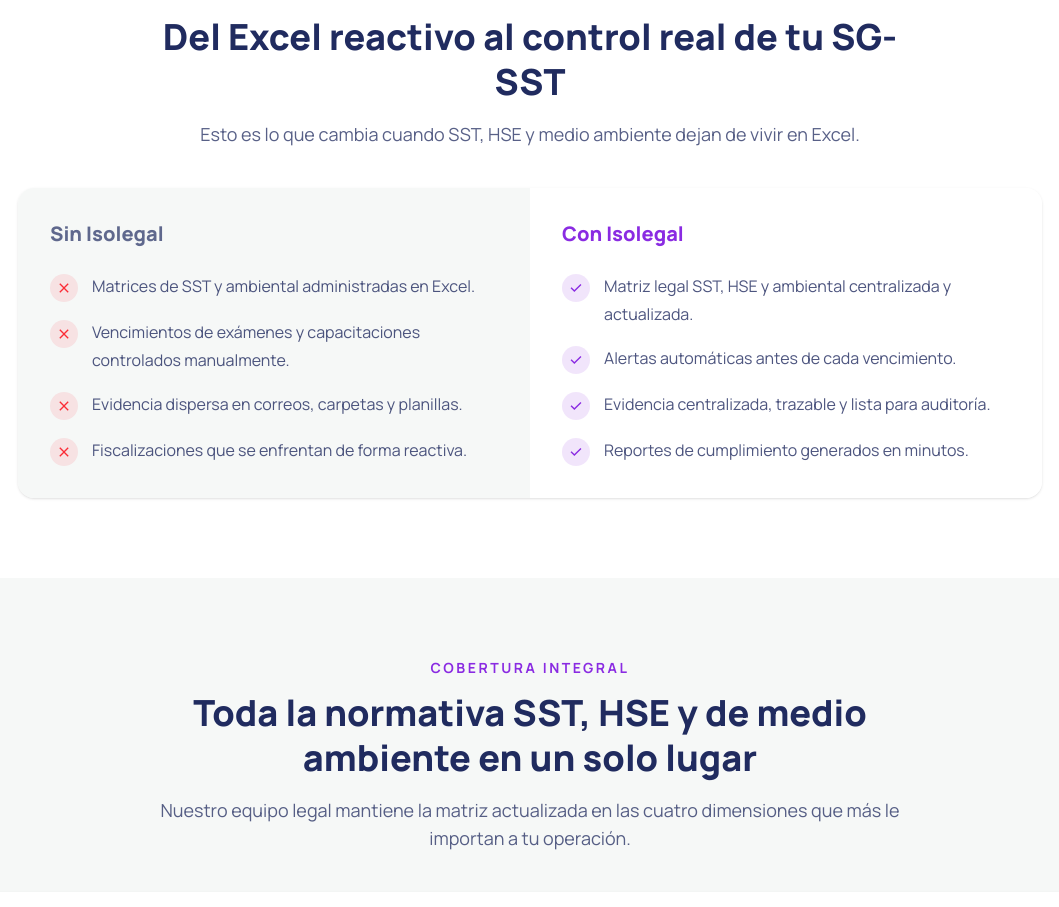
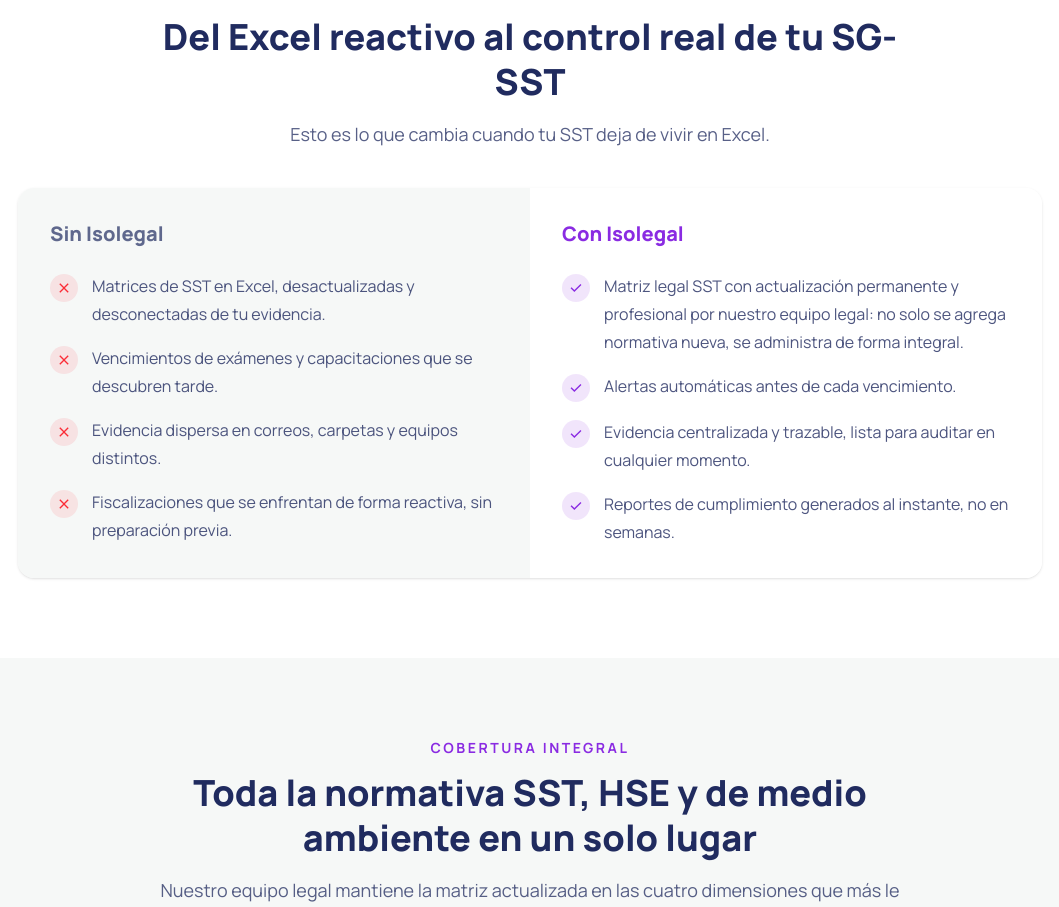
Before and after one commit to sokkay/isolegal-web-comercial, a Next.js app: page /areas/sst in a window 1280 px wide. Shown: the part 1808-2715 px from the top of the page, without its empty margins (110-1169 px from the left). Built offline with nearby package versions, Linux system fonts and the light colour scheme; no server answers.

Commit message:
fix(sst): actualizar textos de comparativa de gestión SST

```diff
--- a/sections/sst-landing/SstComparison.tsx
+++ b/sections/sst-landing/SstComparison.tsx
@@ -4,18 +4,18 @@ export default function SstComparison() {
   return (
     <SoftwareComparison
       title="Del Excel reactivo al control real de tu SG-SST"
-      description="Esto es lo que cambia cuando SST, HSE y medio ambiente dejan de vivir en Excel."
+      description="Esto es lo que cambia cuando tu SST deja de vivir en Excel."
       withoutItems={[
-        "Matrices de SST y ambiental administradas en Excel.",
-        "Vencimientos de exámenes y capacitaciones controlados manualmente.",
-        "Evidencia dispersa en correos, carpetas y planillas.",
-        "Fiscalizaciones que se enfrentan de forma reactiva.",
+        "Matrices de SST en Excel, desactualizadas y desconectadas de tu evidencia.",
+        "Vencimientos de exámenes y capacitaciones que se descubren tarde.",
+        "Evidencia dispersa en correos, carpetas y equipos distintos.",
+        "Fiscalizaciones que se enfrentan de forma reactiva, sin preparación previa.",
       ]}
       withItems={[
-        "Matriz legal SST, HSE y ambiental centralizada y actualizada.",
+        "Matriz legal SST con actualización permanente y profesional por nuestro equipo legal: no solo se agrega normativa nueva, se administra de forma integral.",
         "Alertas automáticas antes de cada vencimiento.",
-        "Evidencia centralizada, trazable y lista para auditoría.",
-        "Reportes de cumplimiento generados en minutos.",
+        "Evidencia centralizada y trazable, lista para auditar en cualquier momento.",
+        "Reportes de cumplimiento generados al instante, no en semanas.",
       ]}
     />
   );
```
